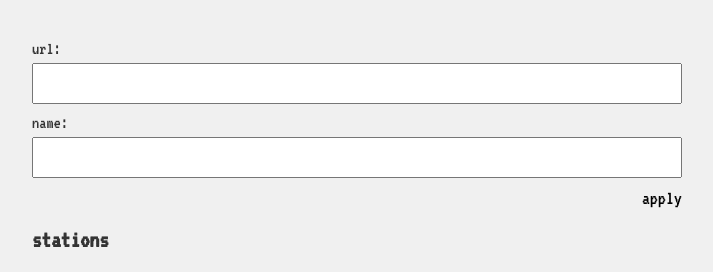
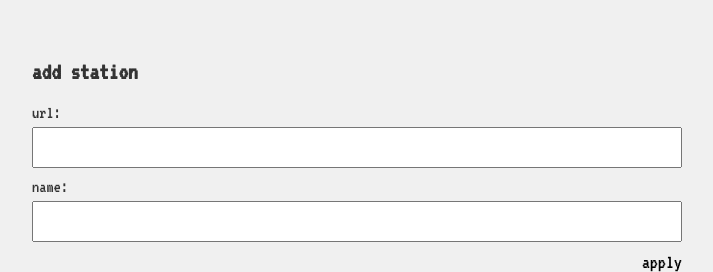
Before and after one commit to santerj/piirakka, a Flask app: template piirakka/templates/stations.html in a window 1280 px wide. Shown: the part 39-311 px from the top of the page, without its empty margins (283-996 px from the left). Run offline with Flask 3, Linux system fonts and the light colour scheme; the template is opened without the code that fills it, so the values that code supplies are empty; parts of the project's set-up code (start-up, migrations or seed data) failed here and were passed over.

Commit message:
added title

```diff
--- a/piirakka/templates/stations.html
+++ b/piirakka/templates/stations.html
@@ -14,6 +14,7 @@
     </header>
 
     <main>
+        <h2>add station</h2>
         <!-- Form for creating a new station -->
         <form id="createStationForm" onsubmit="createStation(event)">
             <label for="newStationUrl">url:</label>
```
